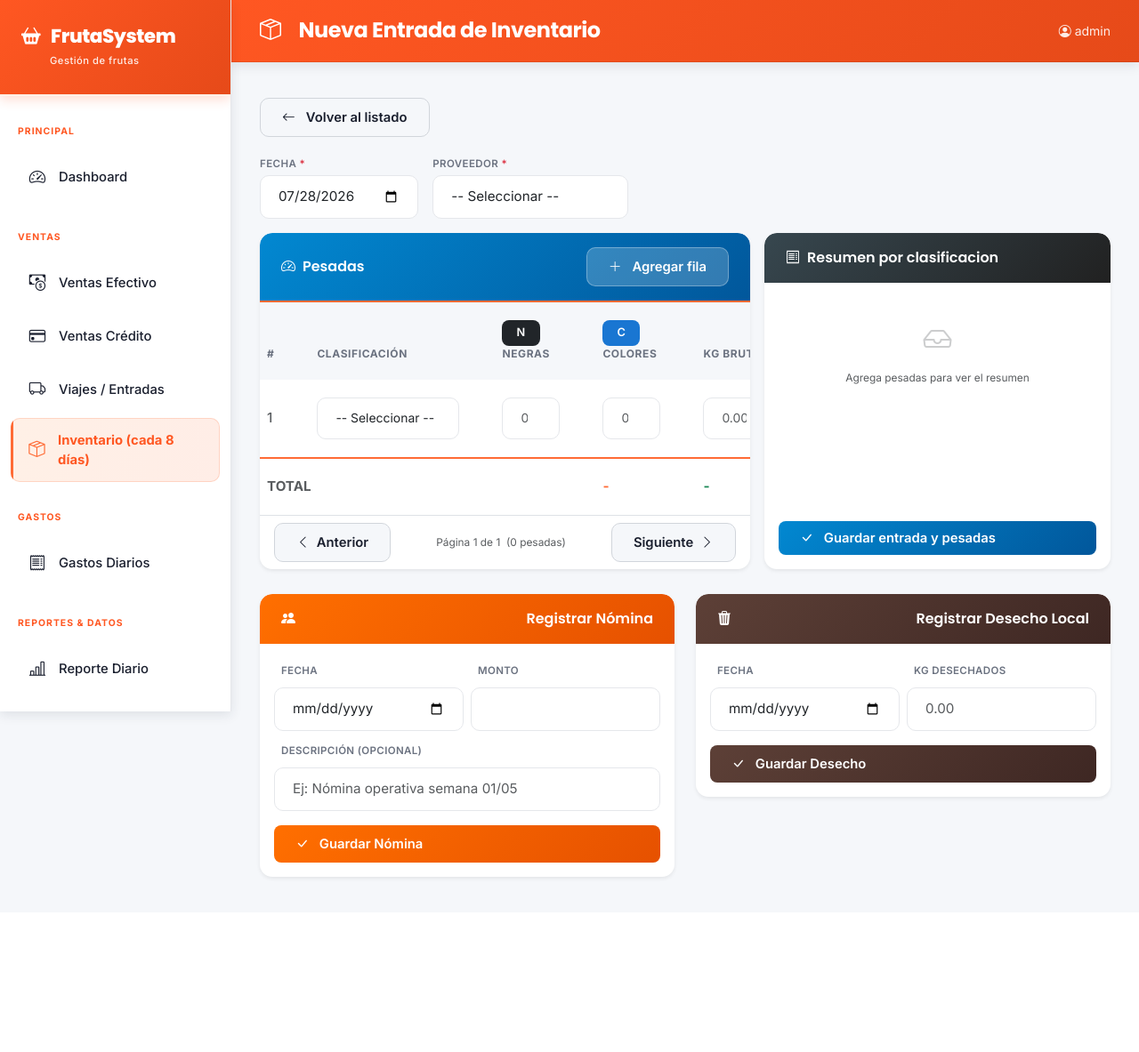
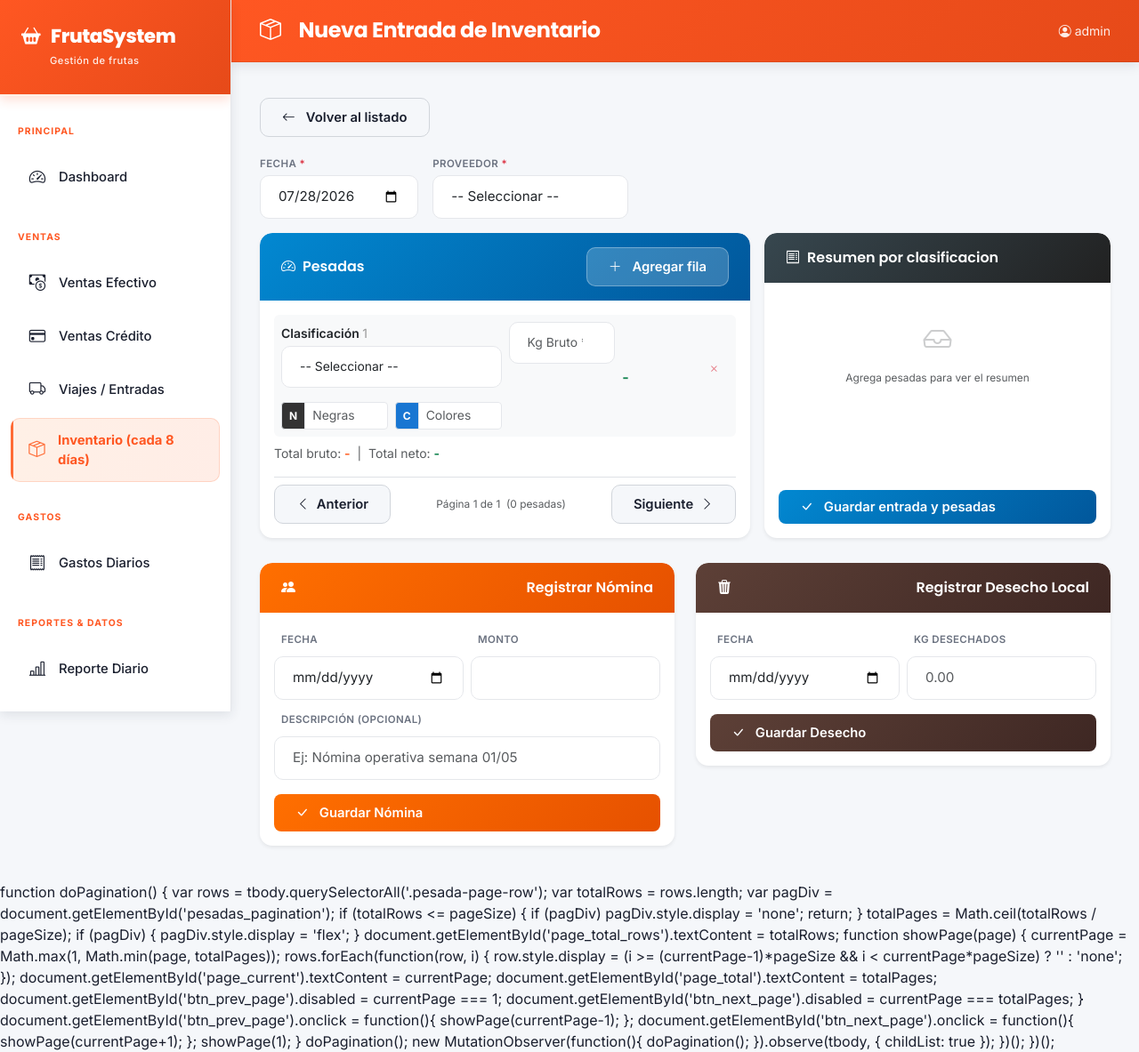
Before and after one commit to JuanSebastianClavijoTapias/comercializadora, a Django app: page /inventario/entradas/nueva/ in a window 1280 px wide. Shown: the whole page at 89% size. Before the commit the page ends 990 px from the top, so only its background shows below. Run offline with Django 5.2, Linux system fonts and the light colour scheme; a user stored in the database is signed in; data comes from the database, SQL or seed files in the repository; parts of the project's set-up code (start-up, migrations or seed data) failed here and were passed over; some libraries are stand-ins or nearby versions.

Commit message:
feat: layout responsive 2x2 en formulario de pesadas - clasif+bruto arriba, canastillas abajo

```diff
--- a/core/templates/core/inventario/entrada_inventario_nueva.html
+++ b/core/templates/core/inventario/entrada_inventario_nueva.html
@@ -47,47 +47,54 @@
           <i class="bi bi-plus-lg me-1"></i>Agregar fila
         </button>
       </div>
-      <div class="card-body p-0">
-        <div class="table-responsive">
-          <table class="table table-sm mb-0 align-middle" style="font-size:0.87rem;">
-            <thead style="background:var(--bg-base);">
-              <tr>
-                <th class="ps-2" style="width:30px;">#</th>
-                <th style="min-width:180px;">Clasificación</th>
-                <th style="min-width:85px;"><span class="badge bg-dark">N</span> Negras</th>
-                <th style="min-width:85px;"><span class="badge" style="background:#1976D2;">C</span> Colores</th>
-                <th style="min-width:100px;">Kg Bruto</th>
-                <th style="min-width:90px;" class="text-success fw-bold">Kg Neto</th>
-                <th style="width:40px;"></th>
-              </tr>
-            </thead>
-            <tbody id="pesadas_rows">
-              <tr class="pesada-row pesada-page-row">
-                <td class="ps-2 text-muted small row-num">1</td>
-                <td>
-                  <select name="clasificacion_0" class="form-select input-clasif" required style="width:100%;min-width:160px;font-size:0.87rem;">
-                    <option value="">-- Seleccionar --</option>
-                    {% for c in clasificaciones %}<option value="{{ c.pk }}">{{ c.producto.nombre }} - {{ c.nombre }}</option>{% endfor %}
-                  </select>
-                </td>
-                <td><input type="number" min="0" name="num_canastillas_negras_0" class="form-control input-neg" placeholder="0" value="" style="width:100%;min-width:65px;font-size:0.87rem;"></td>
-                <td><input type="number" min="0" name="num_canastillas_colores_0" class="form-control input-col" placeholder="0" value="" style="width:100%;min-width:65px;font-size:0.87rem;"></td>
-                <td><input type="number" min="0" step="0.01" name="kg_bruto_0" class="form-control input-bruto" placeholder="0.00" style="width:100%;min-width:85px;font-size:0.87rem;"></td>
-                <td class="fw-bold text-success kg-neto" style="font-size:0.9rem;">-</td>
-                <td><button type="button" class="btn btn-sm btn-outline-danger btn-rm-row"><i class="bi bi-x"></i></button></td>
-              </tr>
-            </tbody>
-            <tfoot style="background:var(--bg-base);font-weight:700;">
-              <tr>
-                <td class="ps-2 text-muted small text-uppercase" colspan="3">Total</td>
-                <td id="total_bruto" style="color:var(--orange-primary);">-</td>
-                <td id="total_neto" class="text-success">-</td>
-                <td></td>
-              </tr>
-            </tfoot>
-          </table>
+      <div class="card-body p-3">
+        <div id="pesadas_rows" class="mb-2">
+          <div class="pesada-row pesada-page-row mb-2 p-2 rounded" style="background:#f8f9fa;">
+            <div class="row g-2">
+              <div class="col-12 col-md-6">
+                <label class="small fw-semibold mb-1">Clasificación <span class="row-num" style="font-weight:400;color:#999;">1</span></label>
+                <select name="clasificacion_0" class="form-select input-clasif" required style="font-size:0.87rem;">
+                  <option value="">-- Seleccionar --</option>
+                  {% for c in clasificaciones %}<option value="{{ c.pk }}">{{ c.producto.nombre }} - {{ c.nombre }}</option>{% endfor %}
+                </select>
+              </div>
+              <div class="col-6 col-md-3">
+                <label class="small fw-semibold mb-1 d-md-none">Kg Bruto</label>
+                <input type="number" min="0" step="0.01" name="kg_bruto_0" class="form-control input-bruto" placeholder="Kg Bruto *" style="font-size:0.87rem;">
+              </div>
+              <div class="col-3 col-md-2 d-flex align-items-end">
+                <span class="fw-bold text-success kg-neto" style="font-size:1rem;">-</span>
+              </div>
+              <div class="col-3 col-md-1 d-flex align-items-end justify-content-end">
+                <button type="button" class="btn btn-sm btn-outline-danger btn-rm-row"><i class="bi bi-x"></i></button>
+              </div>
+            </div>
+            <div class="row g-2 mt-2">
+              <div class="col-6 col-md-3">
+                <label class="small fw-semibold mb-1 d-md-none"><span style="background:#333;color:#fff;padding:1px 5px;border-radius:3px;font-size:0.7rem;">N</span> Negras</label>
+                <div class="input-group input-group-sm">
+                  <span class="input-group-text d-none d-md-flex" style="background:#333;color:#fff;font-weight:700;font-size:0.75rem;">N</span>
+                  <input type="number" min="0" name="num_canastillas_negras_0" class="form-control input-neg" placeholder="Negras" style="font-size:0.87rem;">
+                </div>
+              </div>
+              <div class="col-6 col-md-3">
+                <label class="small fw-semibold mb-1 d-md-none"><span style="background:#1976D2;color:#fff;padding:1px 5px;border-radius:3px;font-size:0.7rem;">C</span> Colores</label>
+                <div class="input-group input-group-sm">
+                  <span class="input-group-text d-none d-md-flex" style="background:#1976D2;color:#fff;font-weight:700;font-size:0.75rem;">C</span>
+                  <input type="number" min="0" name="num_canastillas_colores_0" class="form-control input-col" placeholder="Colores" style="font-size:0.87rem;">
+                </div>
+              </div>
+            </div>
+          </div>
         </div>
-        <div id="pesadas_pagination" class="d-flex justify-content-between align-items-center px-3 py-2 border-top" style="display:none;font-size:0.85rem;">
+        <div class="d-flex justify-content-between align-items-center mb-3">
+          <span class="text-muted small">
+            Total bruto: <strong id="total_bruto" style="color:var(--orange-primary);">-</strong>
+            &nbsp;|&nbsp;
+            Total neto: <strong id="total_neto" class="text-success">-</strong>
+          </span>
+        </div>
+        <div id="pesadas_pagination" class="d-flex justify-content-between align-items-center pt-2 border-top" style="display:none;font-size:0.85rem;">
           <button type="button" class="btn btn-sm btn-outline-secondary" id="btn_prev_page">
             <i class="bi bi-chevron-left"></i> Anterior
           </button>
@@ -217,23 +224,17 @@
   const PESO_COLOR = 2.2;
 
   let rowIndex = 1;
-  const tbody = document.getElementById('pesadas_rows');
+  const container = document.getElementById('pesadas_rows');
   const btnAdd = document.getElementById('btn_add_row');
-  const clasifPrecios = {}; // cid -> numeric value
+  const clasifPrecios = {};
 
-  // Build clasificaciones map from existing select options
   const CLASIF_OPTIONS = [];
   document.querySelector('.input-clasif').querySelectorAll('option').forEach(o => {
     if (o.value) CLASIF_OPTIONS.push({ pk: o.value, label: o.text });
   });
 
-  function parseCOP(val) {
-    return parseFloat((val || '').replace(/\./g, '').replace(',', '.')) || 0;
-  }
-
-  function fmtCOP(n) {
-    return '$' + Math.round(n).toLocaleString('es-CO');
-  }
+  function parseCOP(val) { return parseFloat((val||'').replace(/\./g,'').replace(',','.'))||0; }
+  function fmtCOP(n) { return '$' + Math.round(n).toLocaleString('es-CO'); }
 
   function calcRow(row) {
     const neg = parseFloat(row.querySelector('.input-neg').value) || 0;
@@ -241,21 +242,19 @@
     const bruto = parseFloat(row.querySelector('.input-bruto').value) || 0;
     const pesoCan = neg * PESO_NEGRA + col * PESO_COLOR;
     const neto = Math.max(bruto - pesoCan, 0);
-    row.querySelector('.kg-neto').textContent = bruto > 0 ? neto.toFixed(2) + ' kg' : '-';
+    const el = row.querySelector('.kg-neto');
+    if (el) el.textContent = bruto > 0 ? neto.toFixed(2) + ' kg' : '-';
     return { bruto, pesoCan, neto };
   }
 
   function recalcAll() {
     let sumBruto = 0, sumNeto = 0, grandTotal = 0, hasData = false;
-
-    // Collect data grouped by clasificacion
     const groups = {};
-    tbody.querySelectorAll('.pesada-row').forEach(row => {
+    container.querySelectorAll('.pesada-row').forEach(row => {
       const { bruto, pesoCan, neto } = calcRow(row);
-      const clasifSel = row.querySelector('.input-clasif');
-      const cid = clasifSel.value;
-      const clabel = cid ? clasifSel.options[clasifSel.selectedIndex].text : null;
-
+      const sel = row.querySelector('.input-clasif');
+      const cid = sel.value;
+      const clabel = cid ? sel.options[sel.selectedIndex].text : null;
       if (bruto > 0) {
         sumBruto += bruto; sumNeto += neto; hasData = true;
         if (cid) {
@@ -265,90 +264,108 @@
         }
       }
     });
-
     document.getElementById('total_bruto').textContent = hasData ? sumBruto.toFixed(2) + ' kg' : '-';
     document.getElementById('total_neto').textContent = hasData ? sumNeto.toFixed(2) + ' kg' : '-';
 
-    // Build receipt
     const recvGroups = document.getElementById('recv_groups');
     const recvEmpty = document.getElementById('recv_empty');
     const recvContent = document.getElementById('recv_content');
+    if (!hasData) { recvEmpty.style.display = ''; recvContent.style.display = 'none'; return; }
+    recvEmpty.style.display = 'none'; recvContent.style.display = '';
+    recvGroups.innerHTML = '';
 
-    if (!hasData) {
-      recvEmpty.style.display = ''; recvContent.style.display = 'none';
-      return;
-    }
-    recvEmpty.style.display = 'none'; recvContent.style.display = '';
-
-    recvGroups.innerHTML = '';
     Object.entries(groups).forEach(([cid, g]) => {
       const precio = clasifPrecios[cid] || 0;
       const subtotal = precio > 0 ? g.neto * precio : null;
       if (subtotal) grandTotal += subtotal;
-
-      let rowsHtml = g.rows.map((r, i) =>
-        '<tr><td class="text-muted ps-0">' + (i+1) + '</td>' +
-        '<td>' + r.bruto.toFixed(2) + '</td>' +
-        '<td class="text-danger">-' + r.pesoCan.toFixed(2) + '</td>' +
-        '<td class="text-success fw-semibold">' + r.neto.toFixed(2) + ' kg</td></tr>'
+      let rowsHtml = g.rows.map((r,i) =>
+        '<tr><td class="text-muted ps-0">'+(i+1)+'</td>' +
+        '<td>'+r.bruto.toFixed(2)+'</td>' +
+        '<td class="text-danger">-'+r.pesoCan.toFixed(2)+'</td>' +
+        '<td class="text-success fw-semibold">'+r.neto.toFixed(2)+' kg</td></tr>'
       ).join('');
-
       const precioFmt = precio > 0 ? Math.round(precio).toLocaleString('es-CO') : '';
-
       const div = document.createElement('div');
       div.id = 'recv_group_' + cid;
       div.className = 'mb-3 pb-2 border-bottom';
       div.innerHTML =
-        '<div class="fw-bold mb-1" style="color:var(--orange-primary);">' + g.label + '</div>' +
+        '<div class="fw-bold mb-1" style="color:var(--orange-primary);">'+g.label+'</div>' +
         '<table class="table table-sm mb-2" style="font-size:0.8rem;">' +
-          '<thead><tr style="background:var(--bg-base);">' +
-            '<th class="ps-0">#</th><th>Bruto</th><th class="text-danger">Tara</th><th class="text-success">Neto</th>' +
-          '</tr></thead><tbody>' + rowsHtml + '</tbody>' +
+          '<thead><tr style="background:var(--bg-base);"><th class="ps-0">#</th><th>Bruto</th><th class="text-danger">Tara</th><th class="text-success">Neto</th></tr></thead>' +
+          '<tbody>'+rowsHtml+'</tbody>' +
           '<tfoot><tr><td colspan="3" class="fw-bold ps-0 text-muted small">Total neto</td>' +
-            '<td id="recv_neto_' + cid + '" data-neto="' + g.neto + '" class="fw-bold text-success">' + g.neto.toFixed(2) + ' kg</td></tr></tfoot>' +
+            '<td id="recv_neto_'+cid+'" data-neto="'+g.neto+'" class="fw-bold text-success">'+g.neto.toFixed(2)+' kg</td></tr></tfoot>' +
         '</table>' +
         '<div class="d-flex align-items-center gap-2">' +
           '<label class="small text-muted mb-0" style="white-space:nowrap;">Precio/kg</label>' +
-          '<input type="text" name="precio_clasif_' + cid + '" class="form-control price-cop recv-precio-input" placeholder="0" inputmode="numeric" data-cid="' + cid + '" value="' + precioFmt + '">' +
+          '<input type="text" name="precio_clasif_'+cid+'" class="form-control price-cop recv-precio-input" placeholder="0" inputmode="numeric" data-cid="'+cid+'" value="'+precioFmt+'">' +
         '</div>' +
-        '<div id="recv_total_' + cid + '" class="d-flex justify-content-between fw-bold mt-1"' + (!subtotal ? ' style="display:none;"' : '') + '>' +
-          (subtotal ? '<span>Total</span><span style="color:#0288D1;">' + fmtCOP(subtotal) + '</span>' : '') +
+        '<div id="recv_total_'+cid+'" class="d-flex justify-content-between fw-bold mt-1"'+(!subtotal?' style="display:none;"':'')+'>'+
+          (subtotal?'<span>Total</span><span style="color:#0288D1;">'+fmtCOP(subtotal)+'</span>':'')+
         '</div>';
       recvGroups.appendChild(div);
     });
-
     document.getElementById('recv_grand_total').textContent = grandTotal > 0 ? fmtCOP(grandTotal) : '-';
   }
 
   function buildRow(i) {
-    const opts = CLASIF_OPTIONS.map(o => '<option value="' + o.pk + '">' + o.label + '</option>').join('');
-    const tr = document.createElement('tr');
-    tr.className = 'pesada-row pesada-page-row';
-    tr.innerHTML =
-      '<td class="ps-2 text-muted small row-num">' + (tbody.querySelectorAll('.pesada-row').length + 1) + '</td>' +
-      '<td><select name="clasificacion_' + i + '" class="form-select input-clasif" required style="width:100%;min-width:160px;font-size:0.87rem;"><option value="">-- Seleccionar --</option>' + opts + '</select></td>' +
-      '<td><input type="number" min="0" name="num_canastillas_negras_' + i + '" class="form-control input-neg" placeholder="0" value="" style="width:100%;min-width:65px;font-size:0.87rem;"></td>' +
-      '<td><input type="number" min="0" name="num_canastillas_colores_' + i + '" class="form-control input-col" placeholder="0" value="" style="width:100%;min-width:65px;font-size:0.87rem;"></td>' +
-      '<td><input type="number" min="0" step="0.01" name="kg_bruto_' + i + '" class="form-control input-bruto" placeholder="0.00" style="width:100%;min-width:85px;font-size:0.87rem;"></td>' +
-      '<td class="fw-bold text-success kg-neto" style="font-size:0.9rem;">-</td>' +
-      '<td><button type="button" class="btn btn-sm btn-outline-danger btn-rm-row"><i class="bi bi-x"></i></button></td>';
-    return tr;
+    const opts = CLASIF_OPTIONS.map(o => '<option value="'+o.pk+'">'+o.label+'</option>').join('');
+    const div = document.createElement('div');
+    div.className = 'pesada-row pesada-page-row mb-2 p-2 rounded';
+    div.style.background = '#f8f9fa';
+    div.innerHTML =
+      '<div class="row g-2">' +
+        '<div class="col-12 col-md-6">' +
+          '<label class="small fw-semibold mb-1">Clasificación <span class="row-num" style="font-weight:400;color:#999;">'+(container.querySelectorAll('.pesada-row').length+1)+'</span></label>' +
+          '<select name="clasificacion_'+i+'" class="form-select input-clasif" required style="font-size:0.87rem;"><option value="">-- Seleccionar --</option>'+opts+'</select>' +
+        '</div>' +
+        '<div class="col-6 col-md-3">' +
+          '<label class="small fw-semibold mb-1 d-md-none">Kg Bruto</label>' +
+          '<input type="number" min="0" step="0.01" name="kg_bruto_'+i+'" class="form-control input-bruto" placeholder="Kg Bruto *" style="font-size:0.87rem;">' +
+        '</div>' +
+        '<div class="col-3 col-md-2 d-flex align-items-end">' +
+          '<span class="fw-bold text-success kg-neto" style="font-size:1rem;">-</span>' +
+        '</div>' +
+        '<div class="col-3 col-md-1 d-flex align-items-end justify-content-end">' +
+          '<button type="button" class="btn btn-sm btn-outline-danger btn-rm-row"><i class="bi bi-x"></i></button>' +
+        '</div>' +
+      '</div>' +
+      '<div class="row g-2 mt-2">' +
+        '<div class="col-6 col-md-3">' +
+          '<label class="small fw-semibold mb-1 d-md-none"><span style="background:#333;color:#fff;padding:1px 5px;border-radius:3px;font-size:0.7rem;">N</span> Negras</label>' +
+          '<div class="input-group input-group-sm">' +
+            '<span class="input-group-text d-none d-md-flex" style="background:#333;color:#fff;font-weight:700;font-size:0.75rem;">N</span>' +
+            '<input type="number" min="0" name="num_canastillas_negras_'+i+'" class="form-control input-neg" placeholder="Negras" style="font-size:0.87rem;">' +
+          '</div>' +
+        '</div>' +
+        '<div class="col-6 col-md-3">' +
+          '<label class="small fw-semibold mb-1 d-md-none"><span style="background:#1976D2;color:#fff;padding:1px 5px;border-radius:3px;font-size:0.7rem;">C</span> Colores</label>' +
+          '<div class="input-group input-group-sm">' +
+            '<span class="input-group-text d-none d-md-flex" style="background:#1976D2;color:#fff;font-weight:700;font-size:0.75rem;">C</span>' +
+            '<input type="number" min="0" name="num_canastillas_colores_'+i+'" class="form-control input-col" placeholder="Colores" style="font-size:0.87rem;">' +
+          '</div>' +
+        '</div>' +
+      '</div>';
+    return div;
   }
 
   function renumberRows() {
-    tbody.querySelectorAll('.pesada-row').forEach((row, i) => {
-      row.querySelector('.row-num').textContent = i + 1;
+    container.querySelectorAll('.pesada-row').forEach((row, i) => {
+      const num = row.querySelector('.row-num');
+      if (num) num.textContent = i + 1;
       row.querySelectorAll('input, select').forEach(inp => {
         const name = inp.getAttribute('name');
         if (name) inp.setAttribute('name', name.replace(/_\d+$/, '_' + i));
       });
     });
-    rowIndex = tbody.querySelectorAll('.pesada-row').length;
+    rowIndex = container.querySelectorAll('.pesada-row').length;
   }
 
   function updateRemoveButtons() {
-    const rows = tbody.querySelectorAll('.pesada-row');
-    rows.forEach(row => { row.querySelector('.btn-rm-row').disabled = rows.length === 1; });
+    container.querySelectorAll('.pesada-row').forEach(row => {
+      const btn = row.querySelector('.btn-rm-row');
+      if (btn) btn.disabled = container.querySelectorAll('.pesada-row').length === 1;
+    });
   }
 
   function updateSubtotal(cid) {
@@ -358,52 +375,45 @@
     const neto = parseFloat(netoEl.dataset.neto || '0');
     const precio = clasifPrecios[cid] || 0;
     if (precio > 0 && neto > 0) {
-      const subtotal = neto * precio;
-      totalEl.innerHTML = '<span>Total</span><span style="color:#0288D1;">' + fmtCOP(subtotal) + '</span>';
+      totalEl.innerHTML = '<span>Total</span><span style="color:#0288D1;">' + fmtCOP(neto * precio) + '</span>';
       totalEl.style.display = 'flex';
-    } else {
-      totalEl.innerHTML = '';
-      totalEl.style.display = 'none';
-    }
-    // Recompute grand total
+    } else { totalEl.innerHTML = ''; totalEl.style.display = 'none'; }
     let grandTotal = 0;
-    document.querySelectorAll('#recv_groups .recv-precio-input').forEach(function(inp) {
-      const c = inp.dataset.cid;
-      const p = clasifPrecios[c] || 0;
+    document.querySelectorAll('#recv_groups .recv-precio-input').forEach(inp => {
+      const c = inp.dataset.cid, p = clasifPrecios[c] || 0;
       const n = parseFloat((document.getElementById('recv_neto_' + c) || {}).dataset.neto || '0');
       if (p > 0 && n > 0) grandTotal += n * p;
     });
     document.getElementById('recv_grand_total').textContent = grandTotal > 0 ? fmtCOP(grandTotal) : '-';
   }
 
-  // Listen to precio inputs in the receipt (event delegation) — update in-place to avoid losing focus
   document.getElementById('recv_content').addEventListener('input', function(e) {
     if (e.target.classList.contains('recv-precio-input')) {
-      const raw = e.target.value.replace(/\D/g, '');
       const cid = e.target.dataset.cid;
-      clasifPrecios[cid] = parseInt(raw, 10) || 0;
+      clasifPrecios[cid] = parseInt(e.target.value.replace(/\D/g, ''), 10) || 0;
       updateSubtotal(cid);
     }
   });
 
-  // When a clasificacion is selected, trigger recalc
-  tbody.addEventListener('change', function(e) {
+  container.addEventListener('change', function(e) {
     if (e.target.classList.contains('input-clasif')) recalcAll();
   });
 
   btnAdd.addEventListener('click', function () {
-    const tr = buildRow(rowIndex);
-    tbody.appendChild(tr);
+    const row = buildRow(rowIndex);
+    container.appendChild(row);
     rowIndex++;
     updateRemoveButtons();
     recalcAll();
-    tr.querySelector('.input-bruto').focus();
+    row.querySelector('.input-bruto').focus();
   });
 
-  tbody.addEventListener('click', function (e) {
-    if (e.target.closest('.btn-rm-row')) {
-      if (tbody.querySelectorAll('.pesada-row').length > 1) {
-        e.target.closest('.pesada-row').remove();
+  container.addEventListener('click', function (e) {
+    const btn = e.target.closest('.btn-rm-row');
+    if (btn) {
+      const rows = container.querySelectorAll('.pesada-row');
+      if (rows.length > 1) {
+        btn.closest('.pesada-row').remove();
         renumberRows();
         updateRemoveButtons();
         recalcAll();
@@ -411,24 +421,22 @@
     }
   });
 
-  tbody.addEventListener('input', function (e) {
+  container.addEventListener('input', function (e) {
     if (e.target.closest('.pesada-row')) recalcAll();
   });
 
-  // Canasta inputs: clear on focus, restore 0 placeholder on blur
-  tbody.addEventListener('focusin', function(e) {
+  container.addEventListener('focusin', function(e) {
     if (e.target.classList.contains('input-neg') || e.target.classList.contains('input-col')) {
       if (e.target.value === '0') e.target.value = '';
       e.target.select();
     }
   });
-  tbody.addEventListener('focusout', function(e) {
+  container.addEventListener('focusout', function(e) {
     if (e.target.classList.contains('input-neg') || e.target.classList.contains('input-col')) {
       if (e.target.value === '' || e.target.value === '-') e.target.value = '';
     }
   });
 
-  // COP formatting for precio inputs
   document.addEventListener('input', function(e) {
     if (e.target.classList.contains('price-cop')) {
       const raw = e.target.value.replace(/\D/g, '');
@@ -441,8 +449,34 @@
 
   // Paginación
   (function() {
-    var pageSize = 5;
-    var currentPage = 1, totalPages = 1;
+    var pageSize = 5, currentPage = 1, totalPages = 1;
+    function doPagination() {
+      var rows = container.querySelectorAll('.pesada-page-row');
+      var totalRows = rows.length;
+      var pagDiv = document.getElementById('pesadas_pagination');
+      if (totalRows <= pageSize) { if (pagDiv) pagDiv.style.display = 'none'; return; }
+      totalPages = Math.ceil(totalRows / pageSize);
+      if (pagDiv) pagDiv.style.display = 'flex';
+      document.getElementById('page_total_rows').textContent = totalRows;
+      function showPage(page) {
+        currentPage = Math.max(1, Math.min(page, totalPages));
+        rows.forEach(function(row, i) {
+          row.style.display = (i >= (currentPage-1)*pageSize && i < currentPage*pageSize) ? '' : 'none';
+        });
+        document.getElementById('page_current').textContent = currentPage;
+        document.getElementById('page_total').textContent = totalPages;
+        document.getElementById('btn_prev_page').disabled = currentPage === 1;
+        document.getElementById('btn_next_page').disabled = currentPage === totalPages;
+      }
+      document.getElementById('btn_prev_page').onclick = function(){showPage(currentPage-1)};
+      document.getElementById('btn_next_page').onclick = function(){showPage(currentPage+1)};
+      showPage(1);
+    }
+    doPagination();
+    new MutationObserver(function(){doPagination()}).observe(container, {childList: true});
+  })();
+})();
+</script>
 
     function doPagination() {
       var rows = tbody.querySelectorAll('.pesada-page-row');
```
